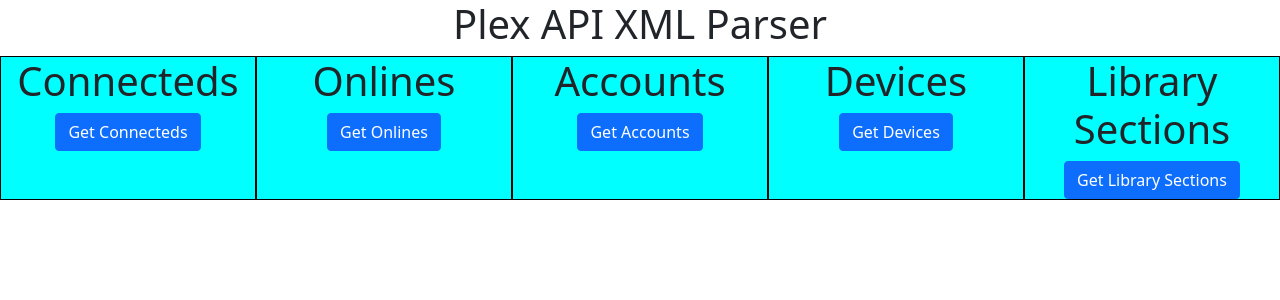
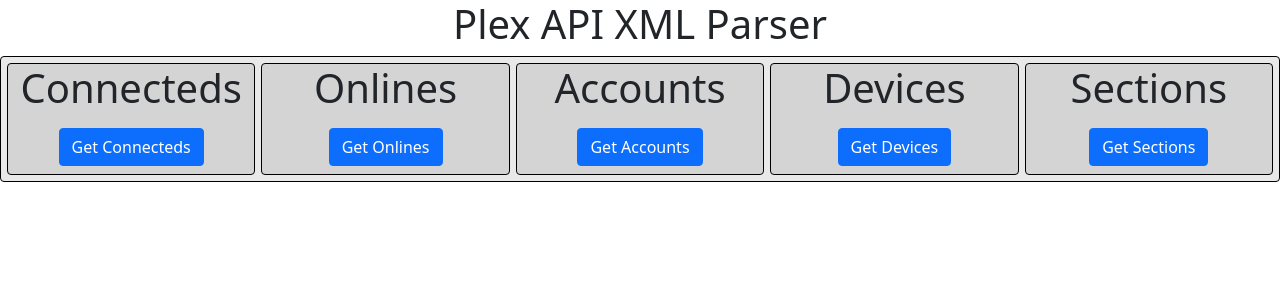
Before and after one commit to niembro64/plex_react_api_02, a React (Create React App) app: page / in a window 1280 px wide. Shown: the top 300 px of the page. Built offline with nearby package versions, Linux system fonts and the light colour scheme.

Commit message:
tripple parsed

```diff
--- a/src/App.css
+++ b/src/App.css
@@ -3,13 +3,33 @@
 }
 
 .b {
-  background-color: pink;
+  background-color: rgba(179, 179, 179, 0.285);
   display: flex;
   justify-content: center;
+  padding: 3px;
+  border: 1px solid black;
+  border-radius: 4px;
 }
 
 .c {
   width: 400px;
-  background-color: cyan;
+  background-color: rgba(174, 174, 174, 0.358);
   border: 1px solid black;
+  border-radius: 4px;
+  margin: 3px;
 }
+
+.btn {
+  margin: 8px;
+}
+
+.leftj {
+  text-align: left;
+  overflow-wrap: break-word;
+  border: 1px solid black;
+  border-radius: 4px;
+  margin: 3px;
+  color: white;
+  background-color: black;
+
+}
--- a/src/App.jsx
+++ b/src/App.jsx
@@ -32,7 +32,19 @@
       .then((res) => {
         // console.log("GETTING CONNECTEDS");
         // console.log(res.split("\n"));
-        setConnecteds(res.split("\n"));
+        var connections = res.split("\n");
+        var connectionsSplit = [];
+        var small = [];
+        for (var i = 0; i < connections.length; i++) {
+          connectionsSplit[i] = connections[i].split(" - ");
+          small = connectionsSplit[i][0].split(" ");
+          connectionsSplit[i].unshift("asdf");
+          connectionsSplit[i][0] = small[0];
+          connectionsSplit[i][1] = small[1];
+        }
+        console.log(connectionsSplit);
+
+        setConnecteds(connectionsSplit);
       })
       .catch((err) => console.log(err));
   };
@@ -41,16 +53,14 @@
 
     console.log("calling Onlines API");
 
-    fetch(
-      "https://plex.tv/api/resources?X-Plex-Token=KuRBXRrSd_ZoxothJ9yv"
-    )
+    fetch("https://plex.tv/api/resources?X-Plex-Token=KuRBXRrSd_ZoxothJ9yv")
       .then((data) => data.text())
       .then((res) => {
         console.log("HEREEEE");
         // console.log(res);
 
         var xml = new XMLParser().parseFromString(res); // Assume xmlText contains the example XML
-         console.log(xml.children);
+        console.log(xml.children);
         setOnlines(xml.children);
       })
       .catch((err) => console.log(err));
@@ -125,13 +135,13 @@
           >
             Get Connecteds
           </button>
-          {connecteds.map((item, i) => {
-            // return <p key={i}>{item.name}{item.url}</p>;
+          {connecteds.map((itemi, i) => {
             return (
-              <>
-                <p key={i}>{item}</p>
-                {/* <p key={i}>{item.attributes.defaultAudioLanguage}</p> */}
-              </>
+              <div key={i} className="leftj">
+                {itemi.map((itemj, j) => {
+                  return <p key={j}>{itemj}</p>;
+                })}
+              </div>
             );
           })}
         </div>
@@ -181,12 +191,12 @@
           })}
         </div>
         <div className="c">
-          <h1>Library Sections</h1>{" "}
+          <h1>Sections</h1>{" "}
           <button
             className="btn btn-primary mx-4"
             onClick={fetchInfoLibrarySections}
           >
-            Get Library Sections
+            Get Sections
           </button>
           {librarySections.map((item, i) => {
             // return <p key={i}>{item.name}{item.url}</p>;
```
